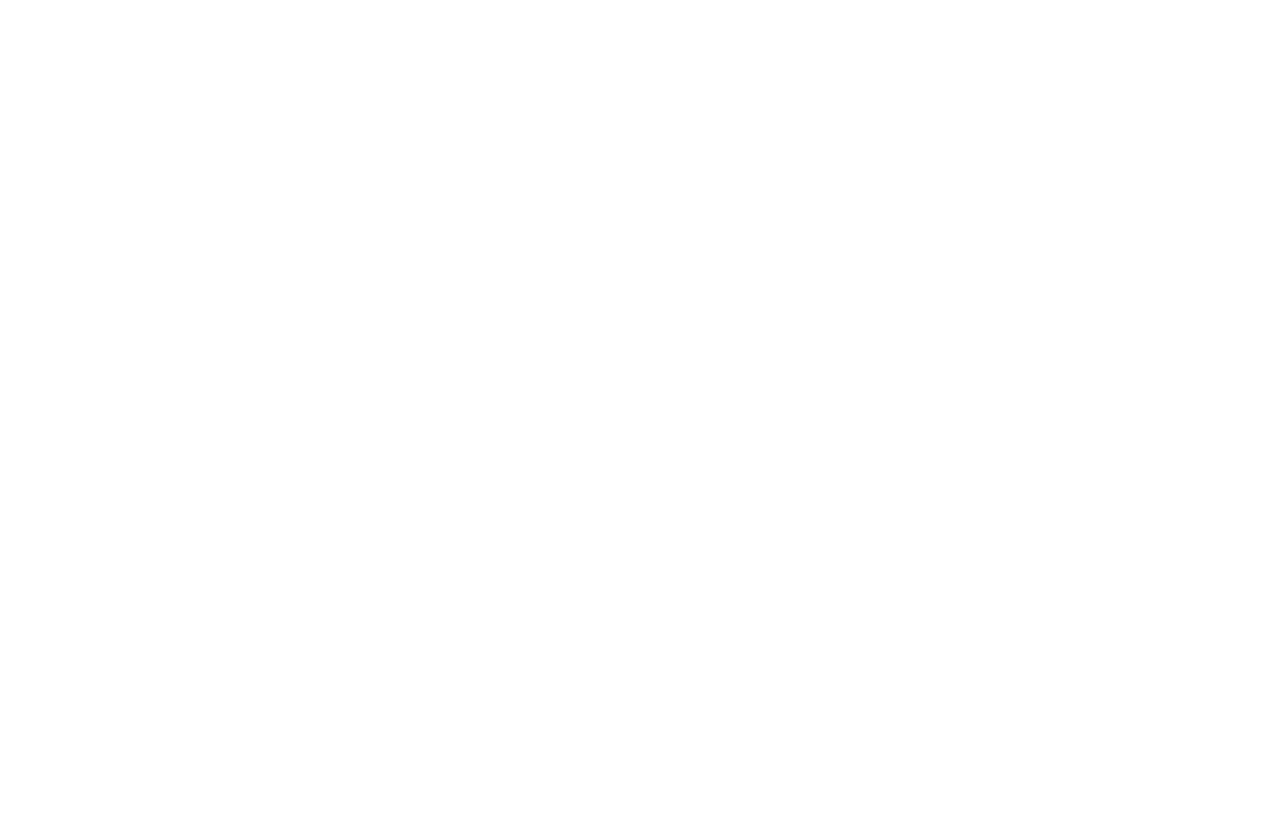
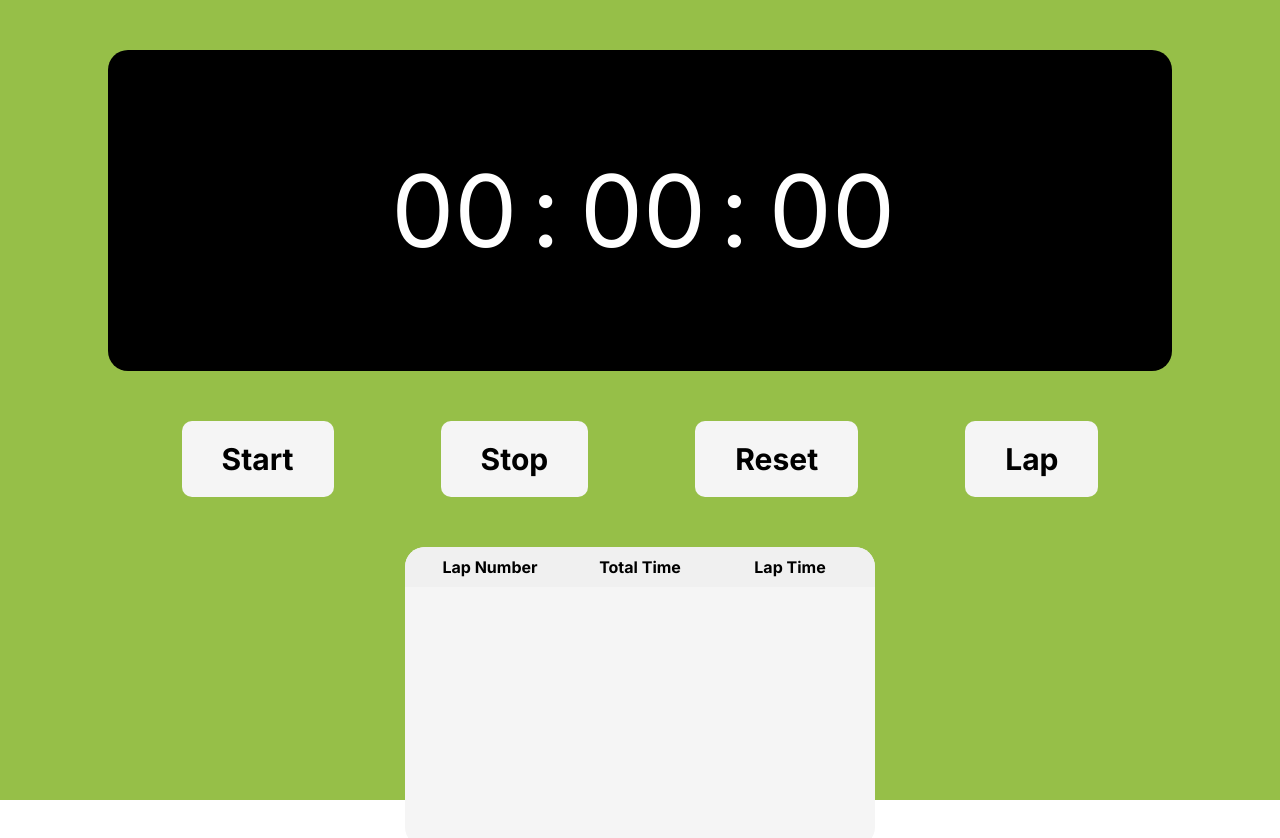
Before and after one commit to Shopify/eng-intern-assessment-react, a React app: page / in a window 1280 px wide. Shown: the top 838 px of the page. Before the commit the page ends 800 px from the top, so only its background shows below. Built offline with nearby package versions, Linux system fonts and the light colour scheme.

Commit message:
working not tested

```diff
--- /dev/null
+++ b/src/App.css
@@ -0,0 +1,17 @@
+@import url('https://fonts.googleapis.com/css2?family=Inter:wght@100..900&display=swap');
+
+html, body, #root {
+    width: 100%;
+    height: 100%;
+    margin: 0px;
+}
+
+.App{
+    background-color: #96bf48;
+    height: 100%;
+    width: 100%;
+    display: flex;
+    justify-content: center;
+    align-items: flex-start;
+    font-family: "Inter", sans-serif;
+}
--- a/src/App.tsx
+++ b/src/App.tsx
@@ -1,7 +1,11 @@
 import React from 'react'
+import './App.css'
+import StopWatch from './StopWatch'
 
 export default function App() {
     return(
-        <div></div>
+        <div className='App'>
+            <StopWatch/>
+        </div>
     )
 }
--- /dev/null
+++ b/src/StopWatch.css
@@ -0,0 +1,62 @@
+.stopwatch{
+    width: 80%;
+    margin-top: 50px;
+    display: flex;
+    justify-content: center;
+    align-items: center;
+    flex-direction: column;
+}
+.timer{
+    font-size: 100px;
+    background-color: black;
+    color:white;
+    display: flex;
+    justify-content: center;
+    align-items: center;
+    padding: 0px 20px;
+    border-radius: 20px;
+    width: 100%;
+}
+
+.timer-time{
+    margin:20px;
+    width:120px;
+}
+
+.stopwatch-buttons{
+    display: flex;
+    justify-content: space-around;
+    align-items: center;
+    width: 100%;
+    margin-top: 50px;
+}
+
+
+.lap-times {
+    margin-top: 50px;
+    height: 300px;
+    overflow-y: auto; /* Enables vertical scrolling */
+    background-color: whitesmoke;
+    border-radius: 20px;
+}
+
+.lap-time-header {
+    display: flex;
+    justify-content: space-around;
+    padding: 10px;
+    background-color: #f0f0f0;
+    font-weight: bold;
+}
+
+.lap-time-row {
+    display: flex;
+    justify-content: space-around;
+    padding: 10px;
+    border-bottom: 1px solid #ccc;
+    text-align: center;
+}
+
+.lap-time-header span, .lap-time-row span{
+    width: 150px;
+    text-align: center;
+}
--- a/src/StopWatch.tsx
+++ b/src/StopWatch.tsx
@@ -1,7 +1,126 @@
-import React from 'react'
+import React, { useEffect, useState } from 'react'
+import StopWatchButton from './StopWatchButton';
+import './StopWatch.css'
+
+export enum ButtonType {
+    Start = 'Start',
+    Stop = 'Stop',
+    Reset = 'Reset',
+    Lap = 'Lap'
+}
+
+export interface StopWatchButtonProps {
+    type: ButtonType;
+    onClick: () => void;
+}
+
+interface TimeValues {
+    Minute: number;
+    Second: number;
+    Millisecond: number;
+}
+
+interface LapRecord {
+    lapNumber: number;
+    totalTime: string;
+    lapTime: string;
+}
 
 export default function StopWatch() {
+    const [currentTime, setCurrentTime] = useState<number>(0);
+    const [stopWatchRunning, setStopWatchRunning] = useState<boolean>(false);
+    const [minute, setMinute] = useState<number>(0);
+    const [second, setSecond] = useState<number>(0);
+    const [millisecond, setMillisecond] = useState<number>(0);
+    const [lapTime, setLapTime] = useState<number>(0)
+    const [lapRecords, setLapRecords] = useState<LapRecord[]>([]);
+
+    // Handler functions
+    const handleStop = () => setStopWatchRunning(false);
+    const handleStart = () => {
+        setStopWatchRunning(true);
+        setLapTime(currentTime); // Reset lapTime when starting
+    };
+
+    const handleReset = () => {
+        setCurrentTime(0);
+        setLapTime(0);
+        setStopWatchRunning(false);
+        setLapRecords([])
+    };
+    const handleLap = () => {
+        const currentLapTime = currentTime - lapTime;
+        setLapTime(currentTime); // Update lapTime for the next lap
+
+        // Format total and lap times
+        const formattedTotalTime = `${formatTime(minute)}:${formatTime(second)}:${formatTime(millisecond)}`;
+        const formattedLapTime = `${formatTime(Math.floor((currentLapTime % 360000) / 6000))}:${formatTime(Math.floor((currentLapTime % 6000) / 100))}:${formatTime(currentLapTime % 100)}`;
+
+        // Add new lap record
+        setLapRecords(prevLaps => [...prevLaps, { lapNumber: prevLaps.length + 1, totalTime: formattedTotalTime, lapTime: formattedLapTime }]);
+    };
+
+
+    const updatedTimeValues = (): TimeValues => {
+        return {
+            "Minute": Math.floor((currentTime % 360000) / 6000),
+            "Second": Math.floor((currentTime % 6000) / 100),
+            "Millisecond": currentTime % 100
+        };
+    };
+
+    const formatTime = (time:number) => {
+        return time.toLocaleString('en-US', {
+            minimumIntegerDigits: 2,
+            useGrouping: false
+          })
+    }
+
+    useEffect(() => {
+        let intervalId: NodeJS.Timer;
+        if (stopWatchRunning) {
+          intervalId = setInterval(() => {
+            setCurrentTime(currentTime + 1)
+
+        }, 10);
+        }
+        const { Minute, Second, Millisecond } = updatedTimeValues();
+        setMinute(Minute);
+        setSecond(Second);
+        setMillisecond(Millisecond);
+        return () => clearInterval(intervalId);
+    }, [stopWatchRunning, currentTime]);
+
+
     return(
-        <div></div>
+        <div className='stopwatch'>
+            <div className='timer'>
+                <p className='timer-time'>{formatTime(minute)}</p>
+                <p>:</p>
+                <p className='timer-time'>{formatTime(second)}</p>
+                <p>:</p>
+                <p className='timer-time'>{formatTime(millisecond)}</p>
+            </div>
+            <div className='stopwatch-buttons'>
+                <StopWatchButton type={ButtonType.Start} onClick={handleStart}/>
+                <StopWatchButton type={ButtonType.Stop} onClick={handleStop}/>
+                <StopWatchButton type={ButtonType.Reset} onClick={handleReset}/>
+                <StopWatchButton type={ButtonType.Lap} onClick={handleLap}/>
+            </div>
+            <div className='lap-times'>
+                <div className='lap-time-header'>
+                    <span>Lap Number</span>
+                    <span>Total Time</span>
+                    <span>Lap Time</span>
+                </div>
+                {lapRecords.map((lap, index) => (
+                    <div key={index} className='lap-time-row'>
+                        <span>{lap.lapNumber}</span>
+                        <span>{lap.totalTime}</span>
+                        <span>{lap.lapTime}</span>
+                    </div>
+                ))}
+            </div>
+        </div>
     )
 }
--- /dev/null
+++ b/src/StopWatchButton.css
@@ -0,0 +1,8 @@
+.button{
+    padding: 20px 40px;
+    background-color: whitesmoke;
+    font-weight: bold;
+    font-size: 30px;
+    border-radius: 10px;
+    cursor: pointer;
+}
--- a/src/StopWatchButton.tsx
+++ b/src/StopWatchButton.tsx
@@ -1,7 +1,18 @@
-import React from 'react'
+import React from 'react';
+import './StopWatchButton.css';
+import { StopWatchButtonProps, ButtonType } from './StopWatch';
 
-export default function StopWatchButton() {
-    return(
-        <div></div>
-    )
+export default function StopWatchButton({ type, onClick }: StopWatchButtonProps) {
+
+    // Handler functions
+    const handleStart = () => console.log('Starting...');
+    const handleStop = () => console.log('Stopping...');
+    const handleReset = () => console.log('Resetting...');
+    const handleLap = () => console.log('Lap recorded');
+
+    return (
+        <div className='button' onClick={onClick}>
+            {type}
+        </div>
+    );
 }
```
Also changed, not shown: 1 other file (tests, documents, lock files or other folders).
